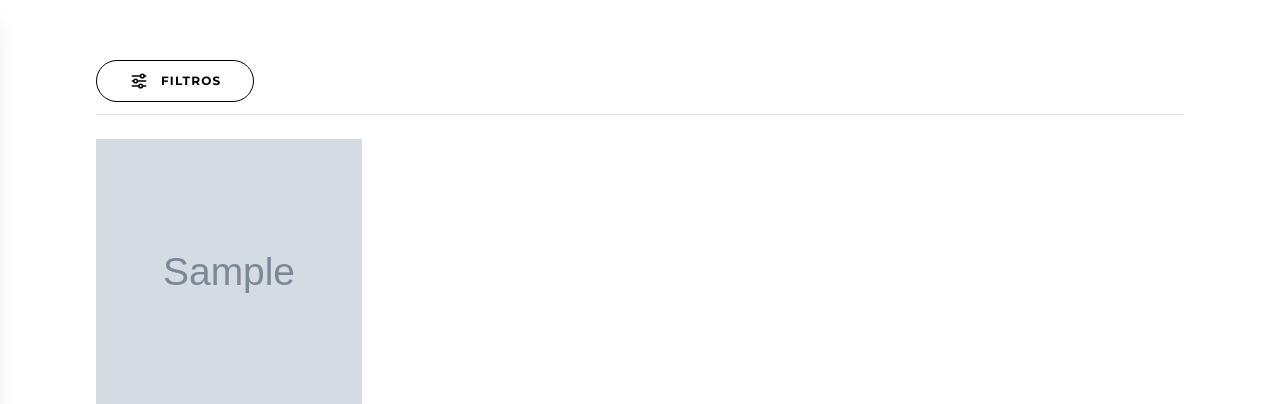
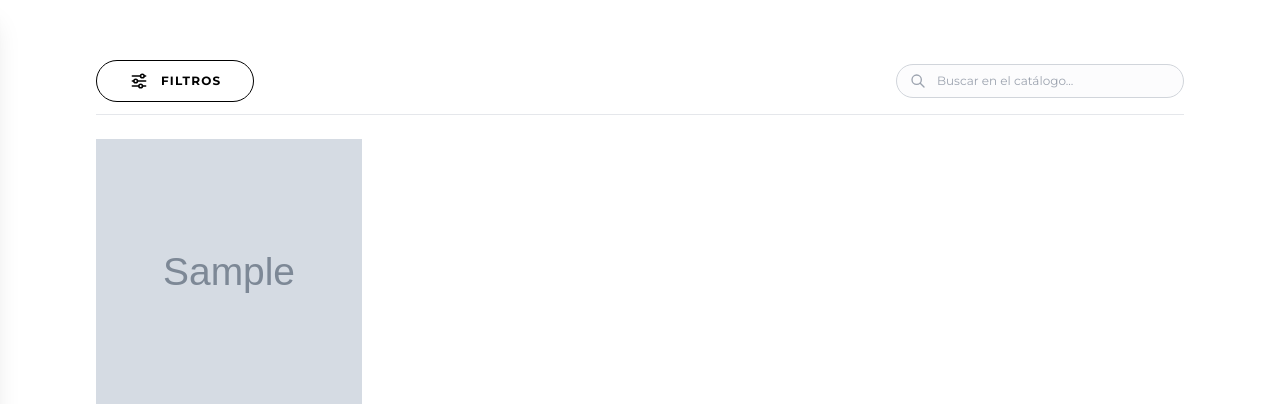
Before and after one commit to AdrianSantiagoManriqueVargas/GHOSTCAPS, a Laravel app: page /catalogo in a window 1280 px wide. Shown: the part 96-500 px from the top of the page. Run offline with Laravel 12, Linux system fonts and the light colour scheme; tables that the repository leaves empty hold one stand-in row (values such as "Sample post"); grey boxes marked "Sample" are stand-in pictures; some libraries are stand-ins or nearby versions.

Commit message:
barra de busquedad inteligente y FOMO para productos con stock bajo

```diff
--- a/app/Http/Requests/CatalogoIndexRequest.php
+++ b/app/Http/Requests/CatalogoIndexRequest.php
@@ -15,6 +15,7 @@ class CatalogoIndexRequest extends FormRequest
     public function rules(): array
     {
         return [
+            'buscar'       => 'nullable|string|max:100',
             'precio_min'   => 'nullable|numeric|min:0',
             'precio_max'   => 'nullable|numeric|min:0',
             'colores'      => 'nullable|array',
--- a/app/Repositories/ProductoRepository.php
+++ b/app/Repositories/ProductoRepository.php
@@ -48,12 +48,19 @@ class ProductoRepository{
     {
         $query = Producto::with(['categoria', 'imagen_producto']);
 
-        // Búsqueda por texto (nombre de la gorra o ID)
+        // Búsqueda inteligente por nombre, descripción, categoría o color
         if (!empty($filtros['buscar'])) {
-            $buscar = $filtros['buscar'];
+            $buscar = trim($filtros['buscar']);
             $query->where(function ($q) use ($buscar) {
                 $q->where('nombre_producto', 'like', "%{$buscar}%")
-                  ->orWhere('id', 'like', "%{$buscar}%");
+                  ->orWhere('descripcion_producto', 'like', "%{$buscar}%")
+                  ->orWhere('id', 'like', "%{$buscar}%")
+                  ->orWhereHas('categoria', function ($qc) use ($buscar) {
+                      $qc->where('nombre_categoria', 'like', "%{$buscar}%");
+                  })
+                  ->orWhereHas('color_producto', function ($qcol) use ($buscar) {
+                      $qcol->where('nombre_color', 'like', "%{$buscar}%");
+                  });
             });
         }
 
--- a/resources/views/Catalogo/index.blade.php
+++ b/resources/views/Catalogo/index.blade.php
@@ -11,9 +11,10 @@
     {{-- FILTROS --}}
     <input type="checkbox" id="panel-filtros" class="peer hidden">
 
-    {{-- Botón fijo debajo del navbar --}}
-    <div class="sticky top-16 sm:top-24 z-[5] mb-6 flex items-center gap-4 border-b border-gray-200 bg-white py-3">
+    {{-- Barra superior del catálogo: Filtros y Buscador --}}
+    <div class="sticky top-16 sm:top-24 z-[5] mb-6 flex flex-wrap items-center justify-between gap-4 border-b border-gray-200 bg-white py-3">
 
+        <div class="flex items-center gap-4">
             <label
                 for="panel-filtros"
                 class="inline-flex cursor-pointer items-center gap-3 rounded-full border border-black px-8 py-2.5 text-xs font-bold uppercase tracking-widest text-black transition hover:bg-black hover:text-white"
@@ -39,6 +40,24 @@
                     Limpiar filtros
                 </a>
             @endif
+        </div>
+
+        {{-- Buscador del Catálogo --}}
+        <form action="{{ route('catalogo.index') }}" method="GET" class="relative w-full sm:w-72">
+            @if (request('orden'))
+                <input type="hidden" name="orden" value="{{ request('orden') }}">
+            @endif
+            <input type="text"
+                   name="buscar"
+                   value="{{ request('buscar') }}"
+                   placeholder="Buscar en el catálogo..."
+                   class="w-full rounded-full border border-gray-300 bg-gray-50/50 px-4 py-2 pl-10 text-xs text-gray-800 focus:border-black focus:bg-white focus:outline-none focus:ring-2 focus:ring-black/10 transition-all">
+            <span class="absolute inset-y-0 left-0 flex items-center pl-3.5 pointer-events-none text-gray-400">
+                <svg xmlns="http://www.w3.org/2000/svg" class="h-4 w-4" fill="none" viewBox="0 0 24 24" stroke="currentColor" stroke-width="2">
+                    <path stroke-linecap="round" stroke-linejoin="round" d="M21 21l-6-6m2-5a7 7 0 11-14 0 7 7 0 0114 0z"/>
+                </svg>
+            </span>
+        </form>
 
     </div>
 
@@ -182,6 +201,24 @@
                     @else
                         <p class="p-4 text-gray-400">Sin imagen</p>
                     @endif
+
+                    {{-- BADGES DE FOMO / STOCK SOBRE LA IMAGEN --}}
+                    <div class="absolute top-2 left-2 z-10 flex flex-col gap-1">
+                        @if ($producto->stock <= 0)
+                            <span class="rounded-md bg-black/85 px-2 py-0.5 text-[10px] font-bold uppercase tracking-wider text-white backdrop-blur-xs">
+                                Agotado
+                            </span>
+                        @elseif ($producto->stock == 1)
+                            <span class="inline-flex items-center gap-1 rounded-md bg-red-600/90 px-2 py-0.5 text-[10px] font-bold uppercase tracking-wider text-white shadow-xs backdrop-blur-xs animate-pulse">
+                                <span class="h-1.5 w-1.5 rounded-full bg-white"></span>
+                                ¡Última pieza!
+                            </span>
+                        @elseif ($producto->stock <= 3)
+                            <span class="inline-flex items-center gap-1 rounded-md bg-amber-500/90 px-2 py-0.5 text-[10px] font-bold uppercase tracking-wider text-black shadow-xs backdrop-blur-xs">
+                                ⚡ Solo {{ $producto->stock }} disp.
+                            </span>
+                        @endif
+                    </div>
                 </a>
 
                 {{-- Textos a la izquierda, botón del carrito a la derecha --}}
```
Also changed, not shown: resources/views/Catalogo/producto.blade.php (+35 -0 lines). Lines whose indentation alone changed are shown as unchanged.
